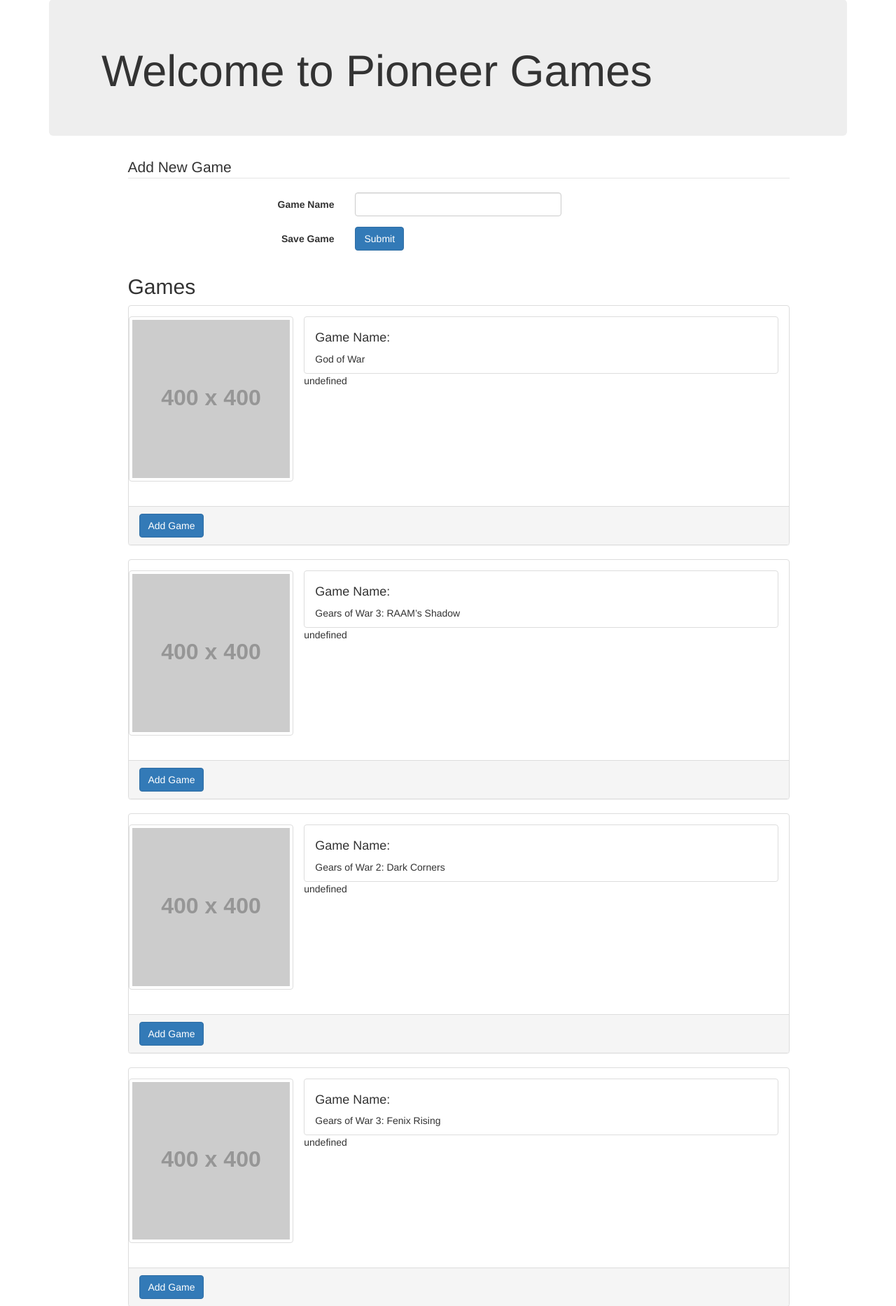
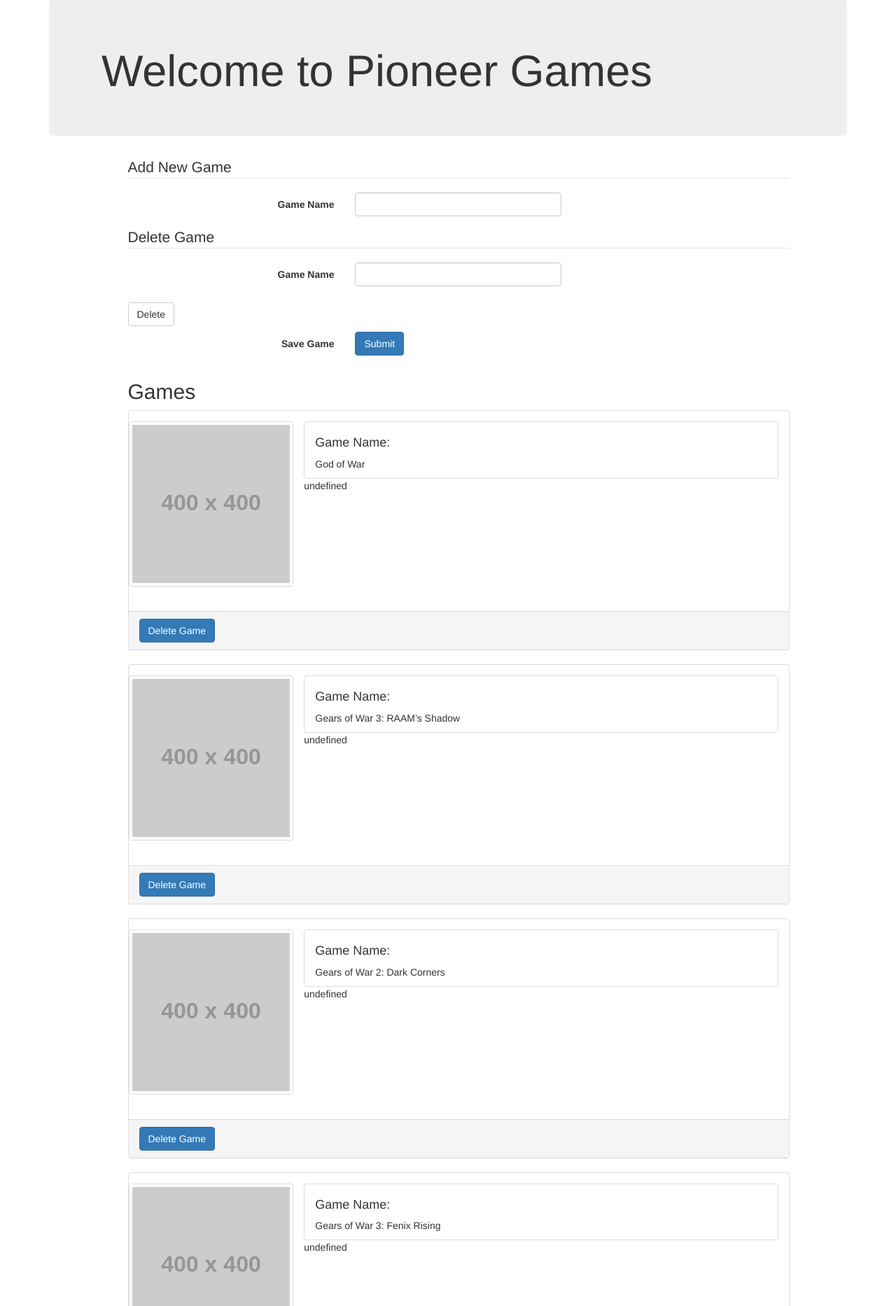
Before and after one commit to Bp3289/project_two, a Node server app: page / in a window 1280 px wide. Shown: the part 73-1939 px from the top of the page at 70% size. Run offline with Node 20, Linux system fonts and the light colour scheme; data comes from the database, SQL or seed files in the repository; some libraries are stand-ins or nearby versions.

Commit message:
Added delete form field

```diff
--- a/public/scripts/app.js
+++ b/public/scripts/app.js
@@ -42,15 +42,27 @@
     });
 
   }); //Submit button
-$('#games').on('click', '.add-game', function(e) {
-    var id= $(this).parents('.game').data('game-id');
-    $('#gameModal').data('game-id', id);
-    $('#gameModal').modal();
+$('#games').on('click', '.delete-game', function(e) {
+  event.preventDefault();
+    var id = $('#games').val();
+    console.log(id);
+    $.ajax({
+      url:'api/games/'+id,
+      type:'DELETE'
+
+
+    }).done(function(){
+      console.log("ID: "+id+"was deleted");
+      $('#games').val("");
+    });
   });
 
-  $('#saveGame').on('click', handleNewGameSubmit);
 
-});
+
+
+//   $('#saveGame').on('click', handleNewGameSubmit);
+
+// });
 
 $('#gameModal').modal();
 
@@ -151,15 +163,15 @@
   "              </div>" + // end of panel-body
 
   "              <div class='panel-footer'>" +
-  "                <button class='btn btn-primary add-song'>Add Game</button>" +
+  "                <button class='btn btn-primary delete-game'>Delete Game</button>" +
   "              </div>" +
 
   "            </div>" +
   "          </div>" +
-  "          <!-- end one album -->";
+  "          <!-- end one game -->";
 
 
   //grab #albums id and add albumHtml to it
   $('#games').prepend(gameHtml);
 
-}
+}});
--- a/views/index.ejs
+++ b/views/index.ejs
@@ -48,6 +48,18 @@
 
               </div>
             </div>
+
+		 <legend>Delete Game</legend>
+
+		 <div class="form-group">
+              <label class="col-md-4 control-label" for="name">Game Name</label>
+              <div class="col-md-4">
+              <input id="name" name="name" type="text" placeholder="" class="form-control input-md" required="">
+
+              </div>
+            </div>
+
+            <button id="delButton" type="button" class="btn btn-default navbar-btn">Delete</button>
 
             <!-- Text input-->
            <!--  <div class="form-group">
```
